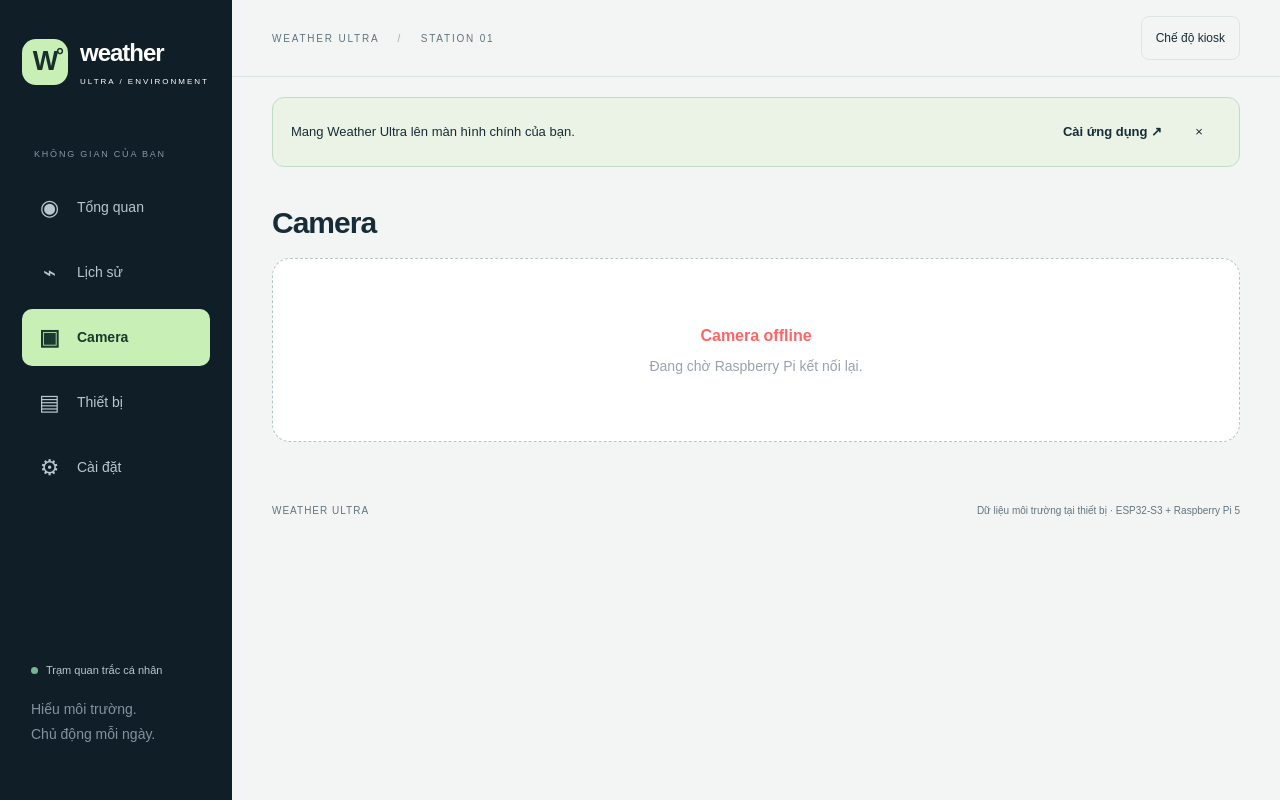
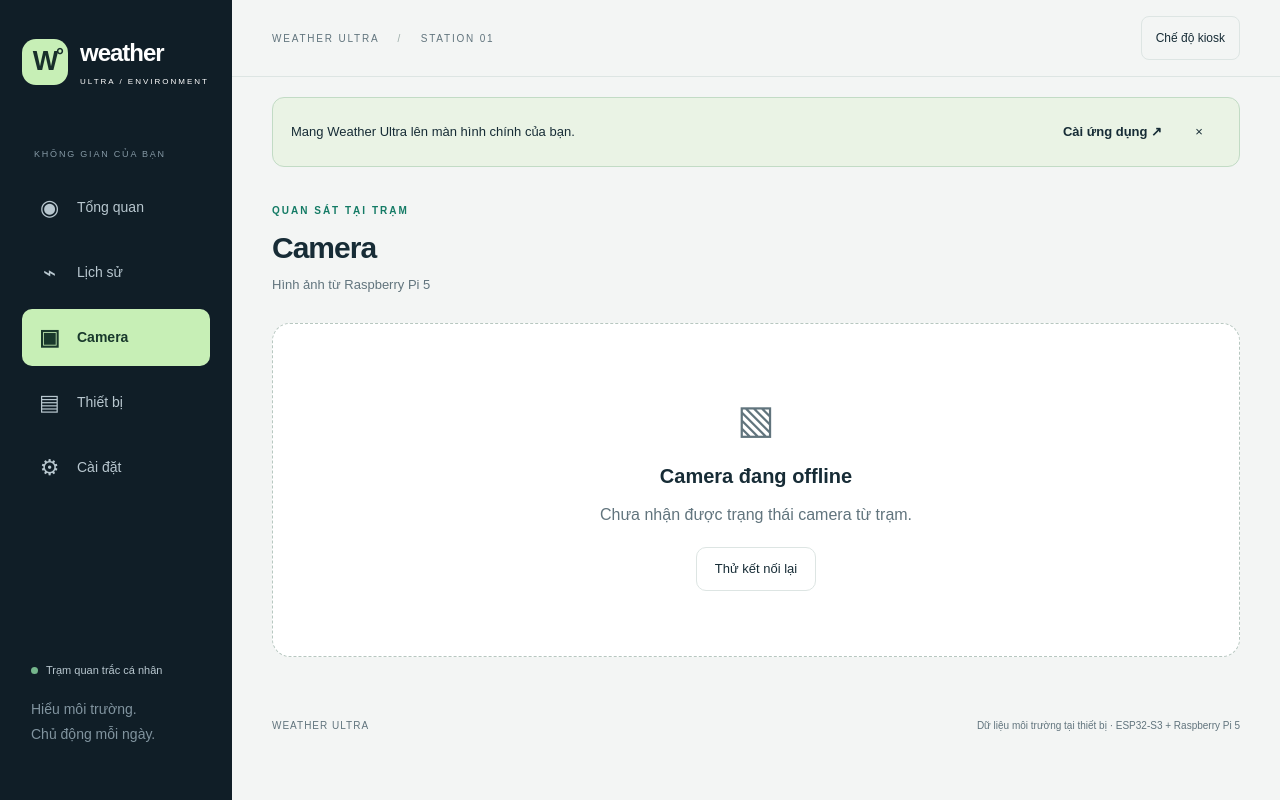
Before and after one commit to nguyenhuybach2001/weather-ultra-dashboard, a Next.js app: page /camera in a window 1280 px wide. Built offline with nearby package versions, Linux system fonts and the light colour scheme; no server answers; the database is empty.

Commit message:
Show camera offline state when Pi heartbeat expires

```diff
--- a/app/camera/page.tsx
+++ b/app/camera/page.tsx
@@ -1,40 +1,149 @@
 "use client";
 
-import { useEffect, useState } from "react";
+import { useEffect, useRef, useState } from "react";
 import { supabase } from "@/lib/supabase";
+import { cameraUnavailable, type CameraRuntime } from "@/lib/camera-status";
 
-type RuntimeData = {
-  camera_url: string | null;
-  camera_online: boolean;
-};
+function CameraMessage({
+  title,
+  children,
+  retry,
+}: {
+  title: string;
+  children: React.ReactNode;
+  retry?: () => void;
+}) {
+  return (
+    <section className="empty-state" role="status">
+      <div aria-hidden="true" style={{ fontSize: 40, marginBottom: 12 }}>
+        ▧
+      </div>
+      <h2 style={{ fontSize: 20, fontWeight: 600, color: "var(--ink)" }}>
+        {title}
+      </h2>
+      <p style={{ margin: "12px auto 20px", maxWidth: 480 }}>{children}</p>
+      {retry && (
+        <button className="secondary-button" onClick={retry}>
+          Thử kết nối lại
+        </button>
+      )}
+    </section>
+  );
+}
+
+function CameraStream({ url }: { url: string }) {
+  const img = useRef<HTMLImageElement>(null);
+  const [status, setStatus] = useState<"connecting" | "ready" | "failed">(
+    "connecting",
+  );
+  const [attempt, setAttempt] = useState(0);
+  useEffect(() => {
+    // MJPEG may not fire load until its response ends. Check for a decoded frame
+    // instead of relying only on onLoad for an indefinitely streaming response.
+    const started = Date.now();
+    const timer = setInterval(() => {
+      if (img.current && img.current.naturalWidth > 0) setStatus("ready");
+      else if (Date.now() - started >= 10000) setStatus("failed");
+    }, 250);
+    return () => clearInterval(timer);
+  }, [attempt]);
+  const retry = () => {
+    setStatus("connecting");
+    setAttempt((a) => a + 1);
+  };
+  return (
+    <>
+      {status === "failed" && (
+        <CameraMessage title="Không nhận được hình ảnh camera" retry={retry}>
+          Luồng camera đang mất kết nối hoặc không truy cập được. Kiểm tra
+          camera, nguồn Pi 5 và kết nối mạng.
+        </CameraMessage>
+      )}
+      {status === "connecting" && (
+        <CameraMessage title="Đang kết nối camera…">
+          Đang chờ hình ảnh từ trạm. Nếu không nhận được hình, thông báo lỗi sẽ
+          xuất hiện sau tối đa 10 giây.
+        </CameraMessage>
+      )}
+      {status !== "failed" && (
+        <div
+          className="camera-frame"
+          style={
+            status === "ready"
+              ? undefined
+              : { height: 0, minHeight: 0, overflow: "hidden" }
+          }
+        >
+          {/* MJPEG must remain a native image rather than an optimized Next image. */}
+          {/* eslint-disable-next-line @next/next/no-img-element */}
+          <img
+            key={attempt}
+            ref={img}
+            src={`${url.replace(/\/$/, "")}/stream`}
+            alt="Weather Ultra Camera"
+            className="w-full h-auto"
+            onError={() => setStatus("failed")}
+          />
+        </div>
+      )}
+      {status === "ready" && (
+        <p className="mt-3 text-sm" style={{ color: "var(--green)" }}>
+          ● Đã kết nối luồng camera
+        </p>
+      )}
+    </>
+  );
+}
 
 export default function CameraPage() {
-  const [cameraUrl, setCameraUrl] = useState<string | null>(null);
-  const [cameraOnline, setCameraOnline] = useState(false);
+  const [runtime, setRuntime] = useState<CameraRuntime | null>(null);
   const [loading, setLoading] = useState(true);
-
+  const [error, setError] = useState(false);
+  const [now, setNow] = useState(0);
+  const [retry, setRetry] = useState(0);
   useEffect(() => {
     let active = true;
+    let inFlight = false;
+    let sequence = 0;
+    let controller: AbortController | undefined;
     async function loadCamera() {
-      const { data, error } = await supabase
-        .from("device_runtime")
-        .select("camera_url,camera_online")
-        .eq("device_id", "weather-ultra-01")
-        .single();
-
-      if (!active) return;
-      if (!error && data) {
-        const runtime = data as RuntimeData;
-
-        setCameraUrl(runtime.camera_url);
-        setCameraOnline(runtime.camera_online);
+      if (inFlight) return;
+      inFlight = true;
+      const requestSequence = ++sequence;
+      controller = new AbortController();
+      const timeout = setTimeout(() => controller?.abort(), 6000);
+      try {
+        const { data, error } = await supabase
+          .from("device_runtime")
+          .select("camera_url,camera_online,pi_online,pi_last_seen")
+          .eq("device_id", "weather-ultra-01")
+          .abortSignal(controller.signal)
+          .maybeSingle();
+        if (!active || requestSequence !== sequence) return;
+        if (error) throw error;
+        setRuntime(data as CameraRuntime | null);
+        setError(false);
+      } catch {
+        if (active && requestSequence === sequence) setError(true);
+      } finally {
+        clearTimeout(timeout);
+        inFlight = false;
+        if (active) {
+          setNow(Date.now());
+          setLoading(false);
+        }
       }
-
-      setLoading(false);
     }
-
-    loadCamera();
-
+    void loadCamera();
+    const clock = setInterval(() => setNow(Date.now()), 1000);
+    const polling = setInterval(() => void loadCamera(), 2000);
+    const refresh = () => {
+      if (document.visibilityState === "visible") {
+        setNow(Date.now());
+        void loadCamera();
+      }
+    };
+    document.addEventListener("visibilitychange", refresh);
     const channel = supabase
       .channel("device-runtime-camera")
       .on(
@@ -46,54 +155,61 @@ export default function CameraPage() {
           filter: "device_id=eq.weather-ultra-01",
         },
         (payload) => {
-          const runtime = payload.new as RuntimeData;
-
-          setCameraUrl(runtime.camera_url);
-          setCameraOnline(runtime.camera_online);
+          if (!active) return;
+          ++sequence; // Do not let an older HTTP response overwrite a Realtime update.
+          setRuntime(
+            payload.eventType === "DELETE"
+              ? null
+              : (payload.new as CameraRuntime),
+          );
+          setNow(Date.now());
+          setError(false);
+          setLoading(false);
         },
       )
       .subscribe();
-
     return () => {
       active = false;
+      controller?.abort();
+      clearInterval(clock);
+      clearInterval(polling);
+      document.removeEventListener("visibilitychange", refresh);
       void supabase.removeChannel(channel);
     };
-  }, []);
-
+  }, [retry]);
+  const unavailable = cameraUnavailable(runtime, now);
+  const reload = () => {
+    setLoading(true);
+    setRetry((r) => r + 1);
+  };
   return (
     <main className="page">
       <div className="camera-page">
-        <h1 className="text-2xl font-bold mb-4">Camera</h1>
-
-        {loading && <div className="text-gray-400">Đang kết nối camera...</div>}
-
-        {!loading && (!cameraOnline || !cameraUrl) && (
-          <div className="empty-state">
-            <div className="text-red-400 font-semibold">Camera offline</div>
-
-            <div className="text-sm text-gray-400 mt-2">
-              Đang chờ Raspberry Pi kết nối lại.
-            </div>
+        <header className="page-heading">
+          <div>
+            <div className="eyebrow">QUAN SÁT TẠI TRẠM</div>
+            <h1>Camera</h1>
+            <p>Hình ảnh từ Raspberry Pi 5</p>
           </div>
-        )}
-
-        {!loading && cameraOnline && cameraUrl && (
-          <>
-            <div className="mb-3 flex items-center gap-2 text-sm">
-              <span className="h-2 w-2 rounded-full bg-green-500" />
-              <span className="text-green-400">Camera Online</span>
-            </div>
-
-            <div className="camera-frame">
-              {/* MJPEG is a continuous stream, so Next Image optimization is unsuitable. */}
-              {/* eslint-disable-next-line @next/next/no-img-element */}
-              <img
-                src={`${cameraUrl}/stream`}
-                alt="Weather Ultra Camera"
-                className="w-full h-auto"
-              />
-            </div>
-          </>
+        </header>
+        {loading ? (
+          <CameraMessage title="Đang kiểm tra camera…">
+            Đang lấy trạng thái kết nối của trạm.
+          </CameraMessage>
+        ) : error ? (
+          <CameraMessage
+            title="Chưa xác định được trạng thái camera"
+            retry={reload}
+          >
+            Không thể kiểm tra trạng thái trạm. Hãy kiểm tra kết nối mạng; ứng
+            dụng đang tự thử lại.
+          </CameraMessage>
+        ) : unavailable ? (
+          <CameraMessage title="Camera đang offline" retry={reload}>
+            {unavailable}
+          </CameraMessage>
+        ) : (
+          <CameraStream key={runtime!.camera_url!} url={runtime!.camera_url!} />
         )}
       </div>
     </main>
--- /dev/null
+++ b/lib/camera-status.ts
@@ -0,0 +1,28 @@
+export type CameraRuntime = {
+  camera_url: string | null;
+  camera_online: boolean;
+  pi_online: boolean | null;
+  pi_last_seen: string | null;
+};
+
+// Match the existing System page's seven-second offline threshold.
+export function cameraUnavailable(
+  runtime: CameraRuntime | null,
+  now: number,
+): string | null {
+  if (!runtime) return "Chưa nhận được trạng thái camera từ trạm.";
+  const lastSeen = runtime.pi_last_seen
+    ? Date.parse(runtime.pi_last_seen)
+    : NaN;
+  if (
+    runtime.pi_online === false ||
+    !Number.isFinite(lastSeen) ||
+    now - lastSeen >= 7000
+  ) {
+    return "Raspberry Pi 5 đang tắt hoặc mất kết nối. Camera sẽ hiển thị lại khi trạm kết nối trở lại.";
+  }
+  if (!runtime.camera_online || !runtime.camera_url) {
+    return "Camera đang tắt hoặc chưa kết nối với Raspberry Pi 5.";
+  }
+  return null;
+}
```
Also changed, not shown: 1 other file (tests, documents, lock files or other folders).
